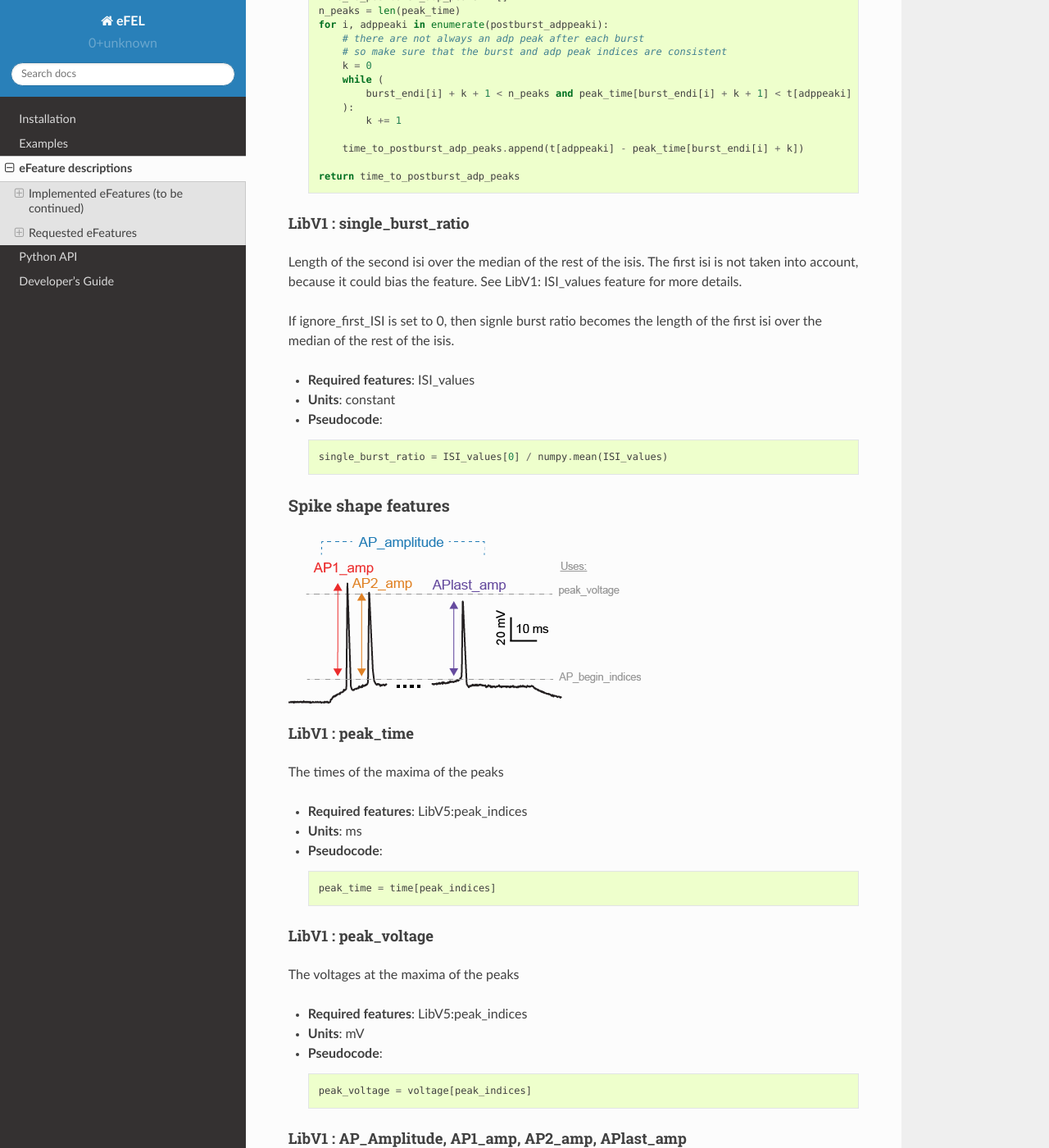
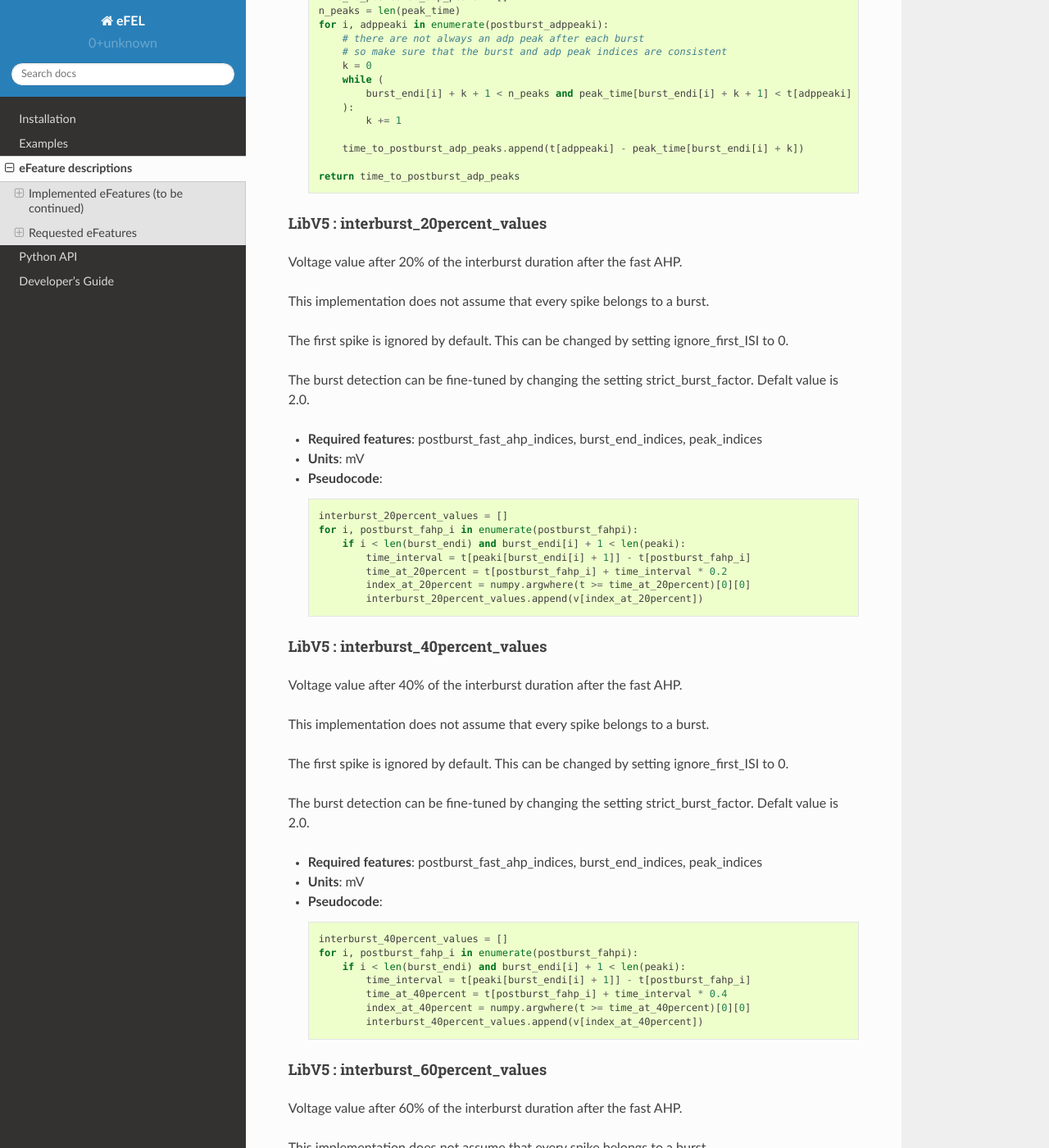
Before and after one commit to BlueBrain/eFEL, a Sphinx documentation site: the page built from docs/source/eFeatures.rst, in a window 1280 px wide and 1400 px high, scrolled down 15533 px. Shown: the whole window at 82% size. Built offline with Sphinx 7.4.7 and the Read the Docs theme 2.0.0, drawn with Linux system fonts in a browser that asks for light colours; some of the changed text lies outside the part shown.

Commit message:
add test and docs to interburst 20%, 40%, 60% features

```diff
--- a/docs/source/eFeatures.rst
+++ b/docs/source/eFeatures.rst
@@ -724,6 +724,75 @@ The burst detection can be fine-tuned by changing the setting strict_burst_facto
 
     return time_to_postburst_adp_peaks
 
+LibV5 : interburst_20percent_values
+~~~~~~~~~~~~~~~~~~~~~~~~~~~~~~~~~~~
+
+Voltage value after 20% of the interburst duration after the fast AHP.
+
+This implementation does not assume that every spike belongs to a burst.
+
+The first spike is ignored by default. This can be changed by setting ignore_first_ISI to 0.
+
+The burst detection can be fine-tuned by changing the setting strict_burst_factor. Defalt value is 2.0.
+
+- **Required features**: postburst_fast_ahp_indices, burst_end_indices, peak_indices
+- **Units**: mV
+- **Pseudocode**: ::
+
+    interburst_20percent_values = []
+    for i, postburst_fahp_i in enumerate(postburst_fahpi):
+        if i < len(burst_endi) and burst_endi[i] + 1 < len(peaki):
+            time_interval = t[peaki[burst_endi[i] + 1]] - t[postburst_fahp_i]
+            time_at_20percent = t[postburst_fahp_i] + time_interval * 0.2
+            index_at_20percent = numpy.argwhere(t >= time_at_20percent)[0][0]
+            interburst_20percent_values.append(v[index_at_20percent])
+
+LibV5 : interburst_40percent_values
+~~~~~~~~~~~~~~~~~~~~~~~~~~~~~~~~~~~
+
+Voltage value after 40% of the interburst duration after the fast AHP.
+
+This implementation does not assume that every spike belongs to a burst.
+
+The first spike is ignored by default. This can be changed by setting ignore_first_ISI to 0.
+
+The burst detection can be fine-tuned by changing the setting strict_burst_factor. Defalt value is 2.0.
+
+- **Required features**: postburst_fast_ahp_indices, burst_end_indices, peak_indices
+- **Units**: mV
+- **Pseudocode**: ::
+
+    interburst_40percent_values = []
+    for i, postburst_fahp_i in enumerate(postburst_fahpi):
+        if i < len(burst_endi) and burst_endi[i] + 1 < len(peaki):
+            time_interval = t[peaki[burst_endi[i] + 1]] - t[postburst_fahp_i]
+            time_at_40percent = t[postburst_fahp_i] + time_interval * 0.4
+            index_at_40percent = numpy.argwhere(t >= time_at_40percent)[0][0]
+            interburst_40percent_values.append(v[index_at_40percent])
+
+LibV5 : interburst_60percent_values
+~~~~~~~~~~~~~~~~~~~~~~~~~~~~~~~~~~~
+
+Voltage value after 60% of the interburst duration after the fast AHP.
+
+This implementation does not assume that every spike belongs to a burst.
+
+The first spike is ignored by default. This can be changed by setting ignore_first_ISI to 0.
+
+The burst detection can be fine-tuned by changing the setting strict_burst_factor. Defalt value is 2.0.
+
+- **Required features**: postburst_fast_ahp_indices, burst_end_indices, peak_indices
+- **Units**: mV
+- **Pseudocode**: ::
+
+    interburst_60percent_values = []
+    for i, postburst_fahp_i in enumerate(postburst_fahpi):
+        if i < len(burst_endi) and burst_endi[i] + 1 < len(peaki):
+            time_interval = t[peaki[burst_endi[i] + 1]] - t[postburst_fahp_i]
+            time_at_60percent = t[postburst_fahp_i] + time_interval * 0.6
+            index_at_60percent = numpy.argwhere(t >= time_at_60percent)[0][0]
+            interburst_60percent_values.append(v[index_at_60percent])
+
 LibV1 : single_burst_ratio
 ~~~~~~~~~~~~~~~~~~~~~~~~~~
 
```
Also changed, not shown: 1 other file.
